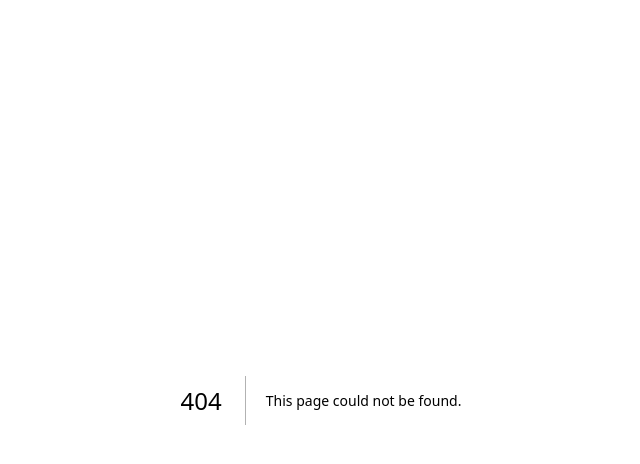
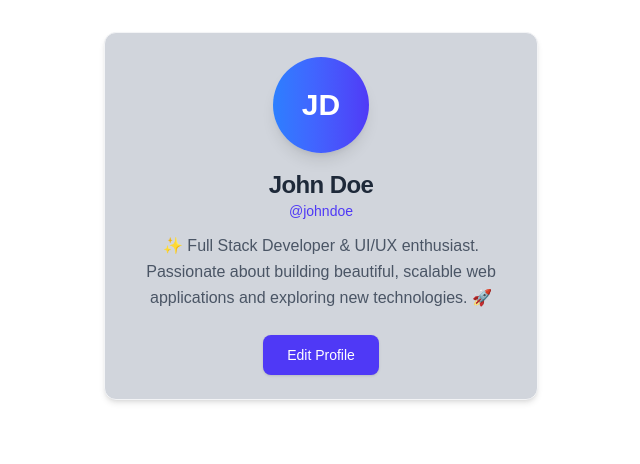
Before and after one commit to Naimur131251/Profile-update-practice, a Next.js app: page /profile in a window 1280 px wide. Before the commit this address had no page. Shown: the top 464 px of the page, without its empty margins (319-959 px from the left). Built offline with nearby package versions, Linux system fonts and the light colour scheme.

Commit message:
profile page add

```diff
--- /dev/null
+++ b/src/app/profile/page.tsx
@@ -0,0 +1,30 @@
+import React from "react";
+
+const ProfilePage = () => {
+  return (
+    <div className="max-w-md mx-auto bg-gray-300 rounded-xl shadow-md overflow-hidden md:max-w-2xl p-6 my-8 border border-gray-100">
+      <div className="flex flex-col items-center text-center">
+        <div className="h-24 w-24 rounded-full bg-linear-to-r from-blue-500 to-indigo-600 flex items-center justify-center text-white text-3xl font-bold shadow-lg mb-4">
+          JD
+        </div>
+
+        <h2 className="text-2xl font-bold text-gray-800 tracking-tight">
+          John Doe
+        </h2>
+        <p className="text-sm text-indigo-600 font-medium mb-3">@johndoe</p>
+
+        <p className="text-gray-600 text-base max-w-sm leading-relaxed mb-6">
+          ✨ Full Stack Developer & UI/UX enthusiast. Passionate about building
+          beautiful, scalable web applications and exploring new technologies.
+          🚀
+        </p>
+
+        <button className="w-full sm:w-auto px-6 py-2.5 bg-indigo-600 hover:bg-indigo-700 text-white font-medium text-sm rounded-lg shadow-sm transition duration-200 ease-in-out transform hover:-translate-y-0.5 focus:outline-none focus:ring-2 focus:ring-offset-2 focus:ring-indigo-500">
+          Edit Profile
+        </button>
+      </div>
+    </div>
+  );
+};
+
+export default ProfilePage;
```
